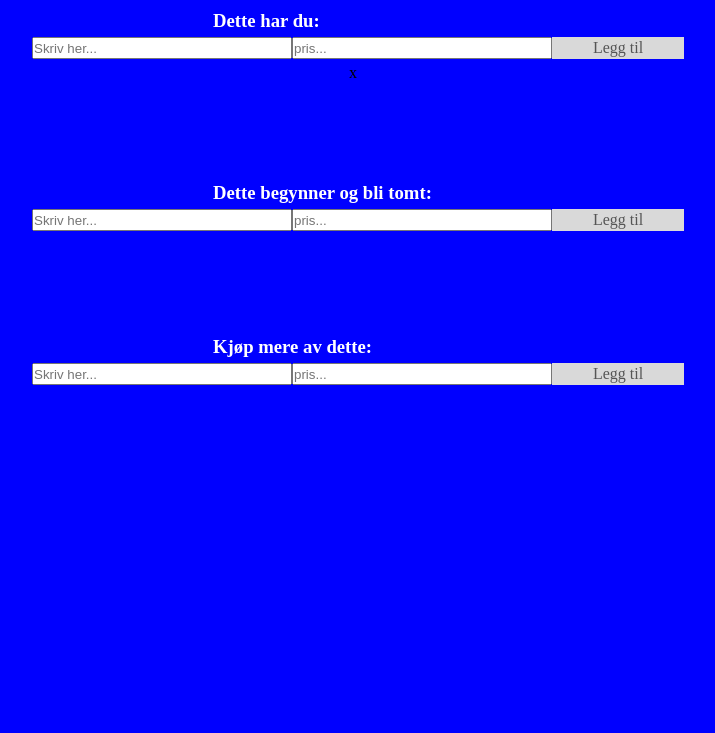
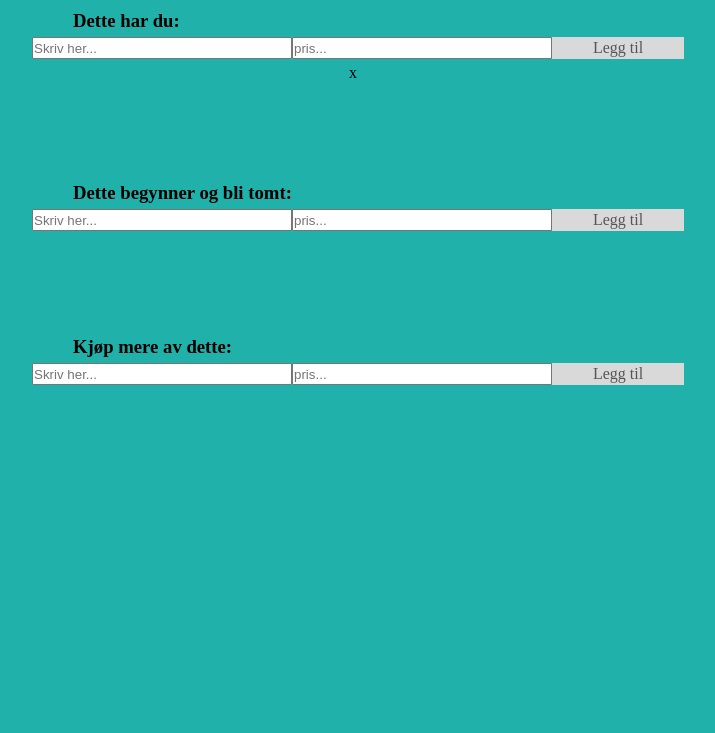
Before and after one commit to bare74/arbeidskrav_JS, a plain HTML site: page index.html in a window 1280 px wide. Shown: the part 67-800 px from the top of the page, without its empty margins (287-1002 px from the left). Drawn offline with Linux system fonts and the light colour scheme.

Commit message:
New div, change color

```diff
--- a/css/style.css
+++ b/css/style.css
@@ -4,7 +4,7 @@
 }
 
 body {
-  background-color: blue;
+  background-color:lightseagreen;
 }
 
 p {
@@ -12,9 +12,8 @@ p {
 }
 
 h4 {
-  margin-left: 480px;
+  margin-left: 500px;
   display: flex;
-  color: white;
   padding: 30px 10px 20px 10px;
   width: 20%;
   justify-content: center;
@@ -22,15 +21,15 @@ h4 {
 
 .main-txt {
   display: flex;
-  margin-left: 500px;
-  color: white;
+ justify-content: flex-start;
+margin-left: 360px;
+
 }
 .header,
 .header1,
 .header2 {
   display: flex;
-  color: white;
-  background-color: blue;
+  background-color: lightseagreen;
   padding: 25px 25px;
   justify-content: center;
 }
@@ -41,7 +40,7 @@ h4 {
   display: flex;
   justify-content: center;
   padding: 5px;
-  background-color: blue;
+  background-color: lightseagreen;
   width: 100%;
 }
 
@@ -55,7 +54,6 @@ ul li {
   justify-content: center;
   padding: 2px 450px 2px 450px;
   list-style-type: none;
-  color: white;
   transition: 0.2s;
 }
 
@@ -91,7 +89,7 @@ button {
 }
 
 .btn:hover {
-  background-color: cornflowerblue;
+  background-color: seagreen;
 }
 
 .btn1 {
--- a/index.html
+++ b/index.html
@@ -52,7 +52,9 @@
       />
       <span onclick="addShopList1()" class="btn">Legg til</span>
     </div>
-    <ul id="shop-list1"></ul>
+    <div class="list">
+      <ul id="shop-list1"></ul>
+    </div>
     <h4 id="sum1"></h4>
     <!--Handlekurv 3-->
     <div class="header2"></div>
@@ -72,7 +74,9 @@
       />
       <span onclick="addShopList2()" class="btn">Legg til</span>
     </div>
-    <ul id="shop-list2"></ul>
+    <div class="list">
+      <ul id="shop-list2"></ul>
+    </div>
     <h4 id="sum2"></h4>
 
     <script src="./Javascript/index.js"></script>
```
